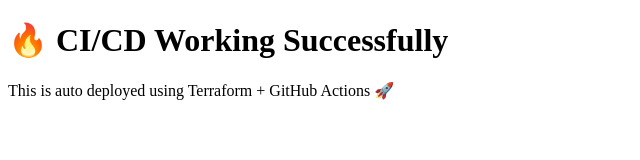
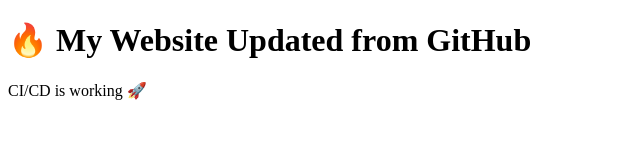
Before and after one commit to Charan-dev-Git/aws-terraform-test-1, a plain HTML site: page index.html in a window 1280 px wide. Shown: the whole page, without its empty margins (0-640 px from the left). Drawn offline with Linux system fonts and the light colour scheme.

Commit message:
Update index.html

```diff
--- a/index.html
+++ b/index.html
@@ -4,7 +4,7 @@
   <title>Charan DevOps</title>
 </head>
 <body>
-  <h1>🔥 CI/CD Working Successfully</h1>
-  <p>This is auto deployed using Terraform + GitHub Actions 🚀</p>
+  <h1>🔥 My Website Updated from GitHub</h1>
+<p>CI/CD is working 🚀</p>
 </body>
 </html>
```
